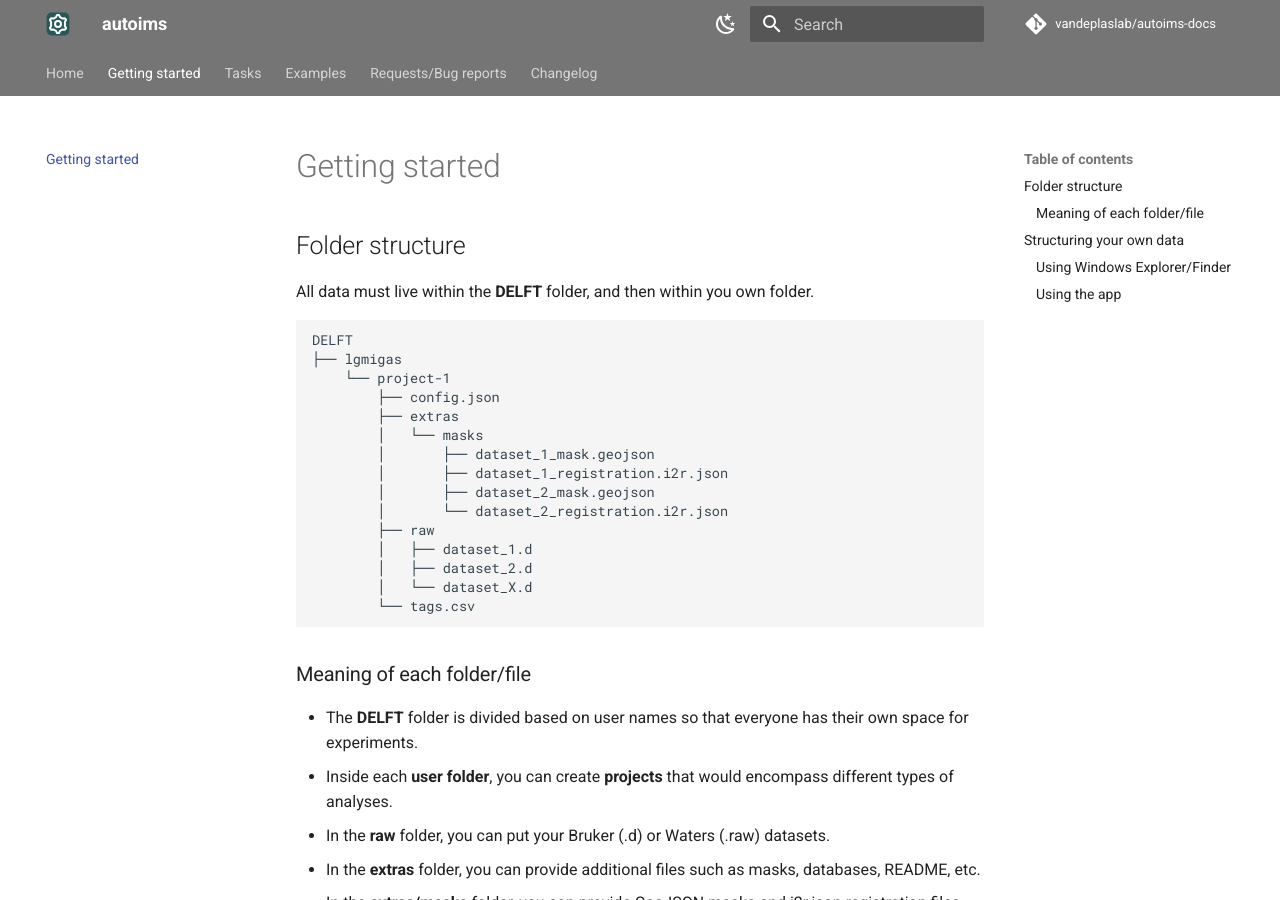
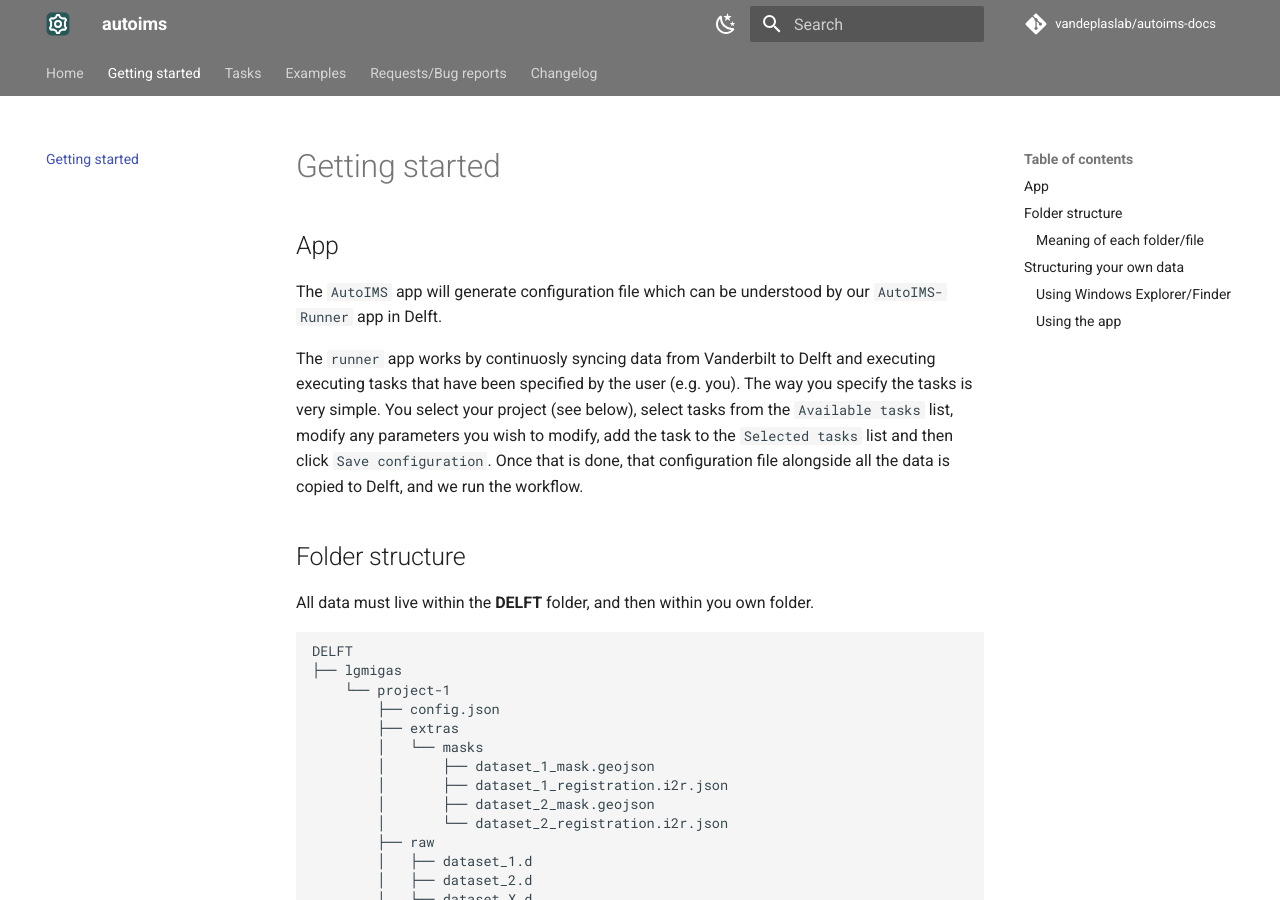
Before and after one commit to vandeplaslab/autoims-docs, an MkDocs documentation site: the page built from docs/getting_started.md, in a window 1280 px wide and 900 px high. Built offline with MkDocs 1.6.1 and Material for MkDocs 9.7.7, drawn with Linux system fonts in a browser that asks for light colours; comment, search, counter and statistics services are not loaded.

Commit message:
Improvements

```diff
--- a/docs/getting_started.md
+++ b/docs/getting_started.md
@@ -1,4 +1,13 @@
 # Getting started
+
+## App
+
+The `AutoIMS` app will generate configuration file which can be understood by our `AutoIMS-Runner` app in Delft.
+
+The `runner` app works by continuosly syncing data from Vanderbilt to Delft and executing executing tasks that have been specified by the user (e.g. you).
+The way you specify the tasks is very simple.
+You select your project (see below), select tasks from the `Available tasks` list, modify any parameters you wish to modify, add the task to the `Selected tasks` list and then click `Save configuration`.
+Once that is done, that configuration file alongside all the data is copied to Delft, and we run the workflow.
 
 ## Folder structure
 
```
Also changed, not shown: docs/index.md (+2 -1 lines), docs/assets/adducts.jpg, docs/assets/app-dark.jpg (added), docs/assets/app-light.jpg (added), docs/assets/app.jpg (deleted), docs/assets/available_tasks.jpg (deleted), docs/assets/changelog.jpg, docs/assets/console.jpg (added), docs/assets/databases.jpg, docs/assets/feedback.jpg, docs/assets/mz_calibrants.jpg, docs/assets/selected_tasks.jpg (deleted), docs/assets/tasks-available.jpg (added), docs/assets/tasks-selected.jpg (added), 1 more files.
